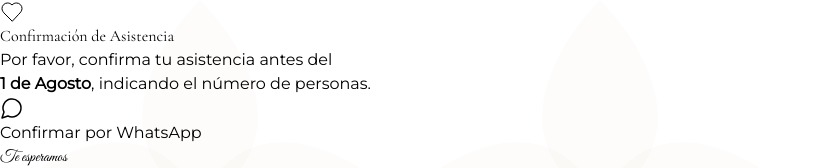
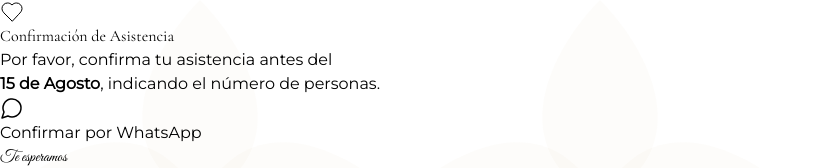
Before and after one commit to devid-suarez/wedding-invitation, a React (Vite) app: page / in a window 1280 px wide. Shown: the part 1122-1290 px from the top of the page, without its empty margins (0-825 px from the left). Built offline with nearby package versions, Linux system fonts and the light colour scheme.

Commit message:
change: date

```diff
--- a/src/App.jsx
+++ b/src/App.jsx
@@ -671,7 +671,7 @@
                                 <h2 className="font-serif text-3xl md:text-4xl text-[#2c2c2c] mb-6">Confirmación de Asistencia</h2>
                                 <p className="font-sans text-sm md:text-base text-[#5a5a5a] mb-10 leading-relaxed">
                                     Por favor, confirma tu asistencia antes del <br className="hidden md:block" />
-                                    <strong className="text-[#a88a5e] font-semibold">1 de Agosto</strong>, indicando el número de personas.
+                                    <strong className="text-[#a88a5e] font-semibold">15 de Agosto</strong>, indicando el número de personas.
                                 </p>
 
                                 <a
```
